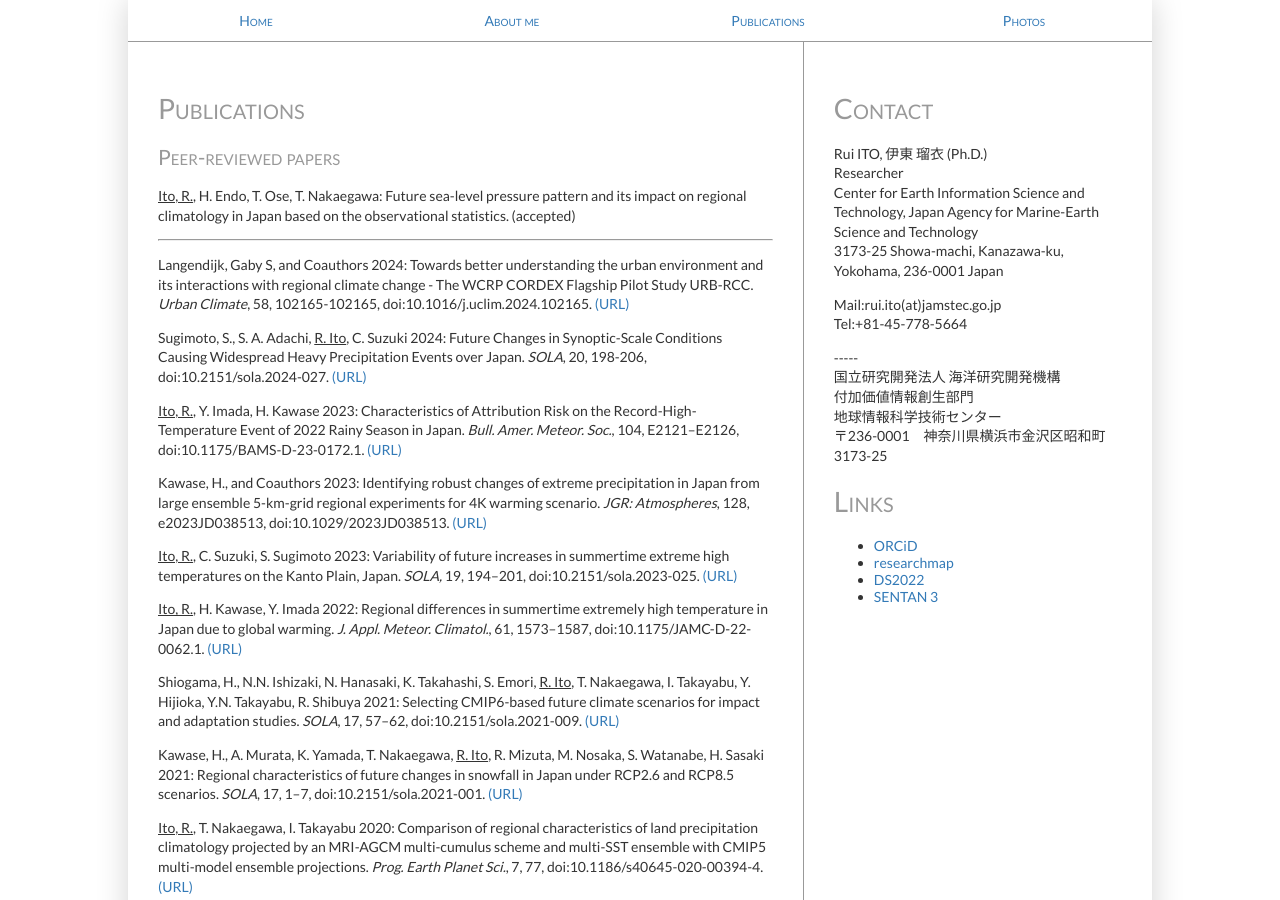
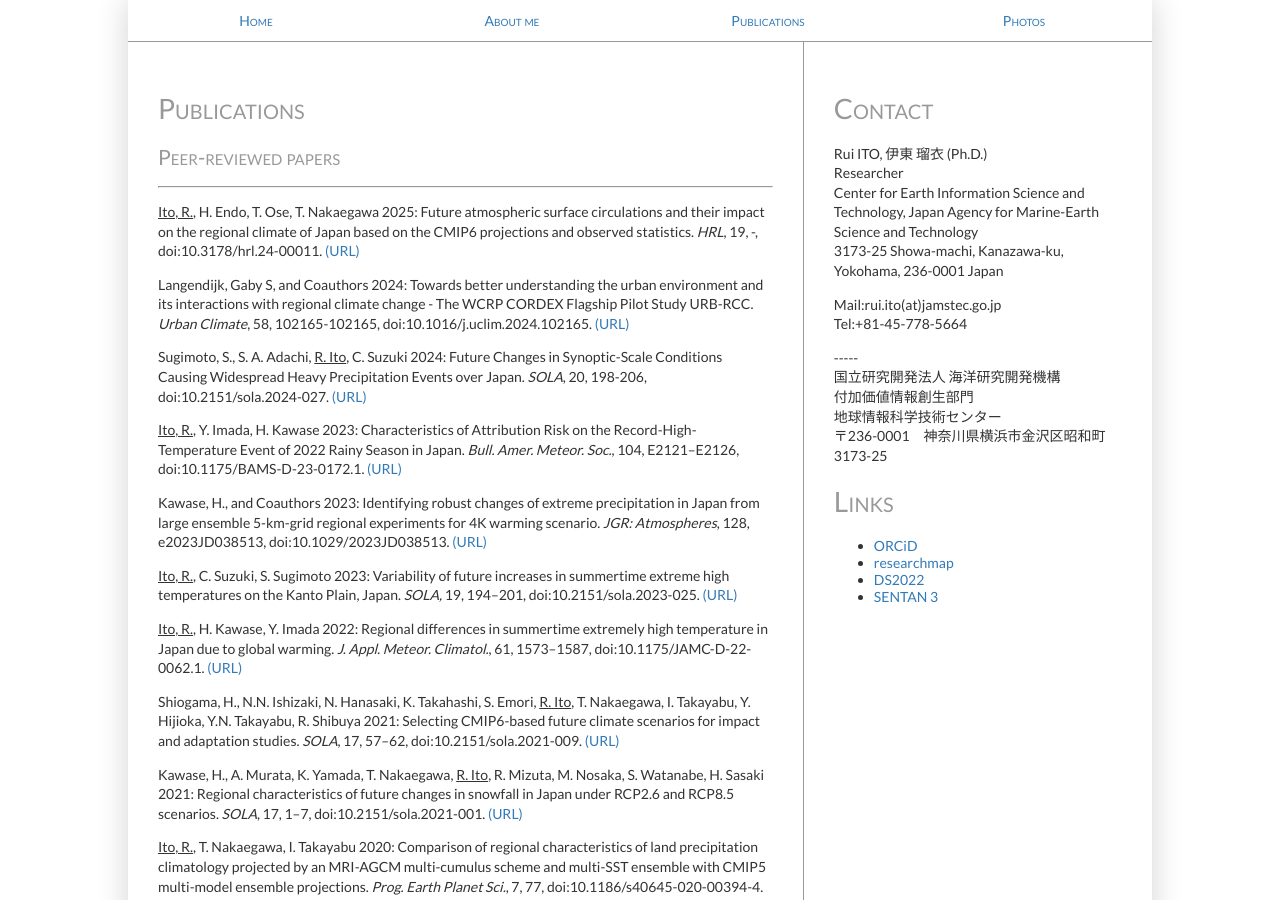
Before and after one commit to rui-climbiz/rui-climbiz.github.io, a Jekyll site: the page built from publications.html, in a window 1280 px wide and 900 px high. Built offline with Jekyll 4.4.1, drawn with Linux system fonts in a browser that asks for light colours.

Commit message:
Update publications.html

```diff
--- a/publications.html
+++ b/publications.html
@@ -5,9 +5,9 @@
 ---
 <h1>Publications</h1>
 <h2>Peer-reviewed papers</h2>
-<p><u>Ito, R.</u>, H. Endo, T. Ose, T. Nakaegawa: Future sea-level pressure pattern and its impact on regional climatology in Japan based on the observational statistics. (accepted)</p>
 <!-- <p><u>Ito, R.</u>, T. Satomura, T. Takemi: Idealized simulations of urban climate development in various geographic settings using a regional meteorological model. (in prep.)</p> -->
 <hr>
+<p><u>Ito, R.</u>, H. Endo, T. Ose, T. Nakaegawa 2025: Future atmospheric surface circulations and their impact on the regional climate of Japan based on the CMIP6 projections and observed statistics. <I>HRL</I>, 19, -, doi:10.3178/hrl.24-00011. <a href="https://doi.org/10.3178/hrl.24-00011">(URL)</a></p>
 <p>Langendijk, Gaby S, and Coauthors 2024: Towards better understanding the urban environment and its interactions with regional climate change - The WCRP CORDEX Flagship Pilot Study URB-RCC. <I>Urban Climate</I>, 58, 102165-102165, doi:10.1016/j.uclim.2024.102165. <a href="https://doi.org/10.1016/j.uclim.2024.102165">(URL)</a></p>
 <p>Sugimoto, S., S. A. Adachi, <u>R. Ito</u>, C. Suzuki 2024: Future Changes in Synoptic-Scale Conditions Causing Widespread Heavy Precipitation Events over Japan. <I>SOLA</I>, 20, 198-206, doi:10.2151/sola.2024-027. <a href="https://doi.org/10.2151/sola.2024-027">(URL)</a></p>
 <p><u>Ito, R.</u>, Y. Imada, H. Kawase 2023: Characteristics of Attribution Risk on the Record-High-Temperature Event of 2022 Rainy Season in Japan. <i>Bull. Amer. Meteor. Soc.</i>, 104, E2121–E2126, doi:10.1175/BAMS-D-23-0172.1. <a href="https://doi.org/10.1175/BAMS-D-23-0172.1">(URL)</a> </p>
```
